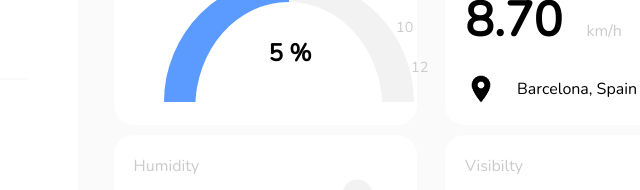
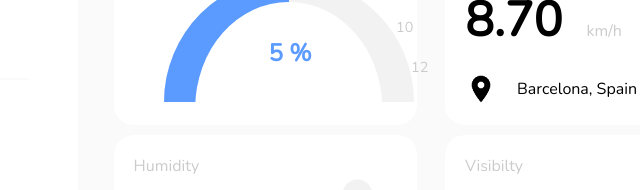
Before and after one commit to GaneshJampa/weather-info-application, a plain HTML site: page index.html in a window 1280 px wide. Shown: the part 363-553 px from the top of the page, 178-818 px from the left. Drawn offline with nearby package versions, Linux system fonts and the light colour scheme.

Commit message:
Update styles.css

```diff
--- a/css/styles.css
+++ b/css/styles.css
@@ -353,6 +353,7 @@
 .uv {
   font-size: 1.5rem;
   font-weight: bold;
+  color: #5b9bff;
   position: absolute;
   bottom: 250px;
   left: 165px;
```
